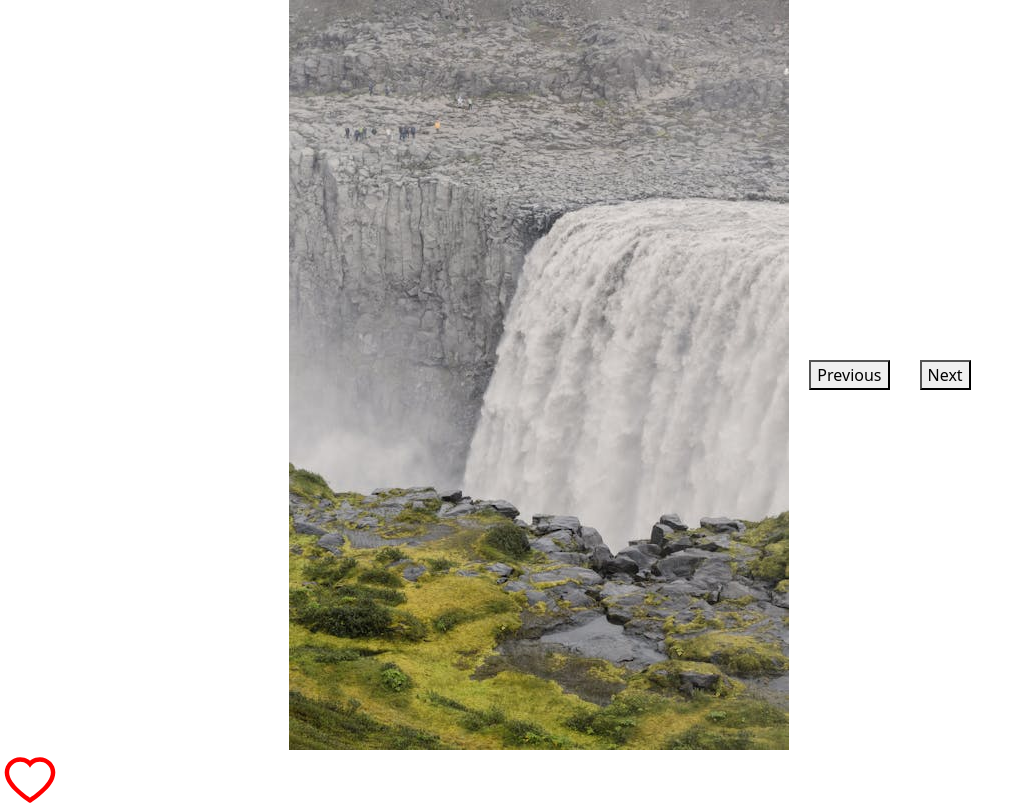
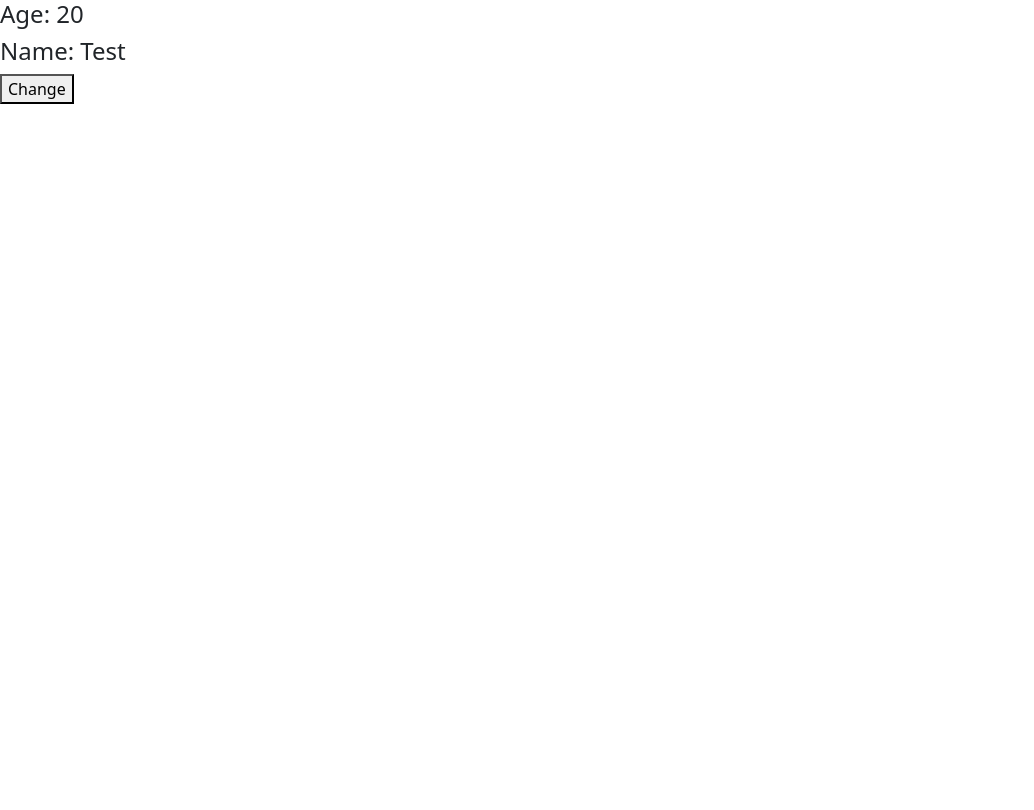
Before and after one commit to Emi263/react-project, a React (Vite) app: page / in a window 1280 px wide. Shown: the whole page, without its empty margins (0-1034 px from the left). Built offline with nearby package versions, Linux system fonts and the light colour scheme.

Commit message:
state update exercises

```diff
--- a/src/App.jsx
+++ b/src/App.jsx
@@ -6,6 +6,7 @@ import { useState } from "react";
 import Button from "./common/components/button/Button";
 import Carousel from "./Carousel";
 import LikeComponent from "./LikeComponent";
+import StateUpdates from "./StateUpdates";
 
 function App() {
   const testList = ["An item", "A second Item", "A third item", "A fourth Item", "A fifth item"];
@@ -39,7 +40,7 @@ function App() {
         Submit
       </Button>
       */}
-      {isAlertVisible && (
+      {/* {isAlertVisible && (
         <div className="alert alert-primary" role="alert">
           A simple primary alert—check it out!
           <p onClick={() => setIsAlertVisible(false)}>X</p>
@@ -47,7 +48,9 @@ function App() {
       )}
       <Carousel />
 
-      <LikeComponent label="sdfsdffd" />
+      <LikeComponent label="sdfsdffd" /> */}
+
+      <StateUpdates />
     </>
   );
 }
--- /dev/null
+++ b/src/StateUpdates.jsx
@@ -0,0 +1,141 @@
+import React, { useState } from "react";
+
+function StateUpdates() {
+  const [person, setPerson] = useState({
+    name: "Ben",
+    fullname: "sdfsfd",
+    age: 20,
+    contact: {
+      address: "Test",
+      phoneNumber: 343345,
+      email: "email@gmail.com",
+    },
+  });
+
+  const [todos, setTodos] = useState(["grocery", "school", "react", "css"]);
+
+  const [people, setPeople] = useState([
+    {
+      id: 1,
+      name: "Ben",
+      age: 20,
+      contact: {
+        address: "Test",
+        phoneNumber: 343345,
+        email: "email@gmail.com",
+      },
+    },
+    {
+      id: 2,
+      name: "John",
+      age: 78,
+      contact: {
+        address: "Test",
+        phoneNumber: 343345,
+        email: "email@gmail.com",
+      },
+    },
+    {
+      id: 5,
+      name: "Mark",
+      age: 13,
+      contact: {
+        address: "Test",
+        phoneNumber: 343345,
+        email: "email@gmail.com",
+      },
+    },
+    {
+      id: 8,
+      name: "Clark",
+      age: 12,
+      contact: {
+        address: "Test",
+        phoneNumber: 343345,
+        email: "email@gmail.com",
+      },
+    },
+  ]);
+
+  function updatePerson(id) {
+    //remove the person with id = 5;
+
+    const filteredList = people.filter((item) => item.id !== 5);
+
+    //change the age of the person whose id === id that we get as an argument
+    const newPeople = people.map((item) => {
+      if (item.id === id) {
+        item.age = 26;
+        return item;
+      } else {
+        return item;
+      }
+    });
+
+    setPeople(newPeople);
+    console.log(newPeople);
+  }
+
+  function search(value) {
+    //filter the items that contain the value from input
+    const filteredList = people.filter((item) => {
+      if (item.name.toLocaleLowerCase().includes(value.toLocaleLowerCase())) {
+        return true;
+      }
+      return false;
+    });
+    //filter only the adult people
+    const adultPerson = people.filter((item) => {
+      if (item.age >= 18) {
+        return true;
+      }
+      return false;
+    });
+
+    console.log({ adultPerson });
+  }
+
+  function changeTodos() {
+    //add a new todo in beginning
+    const updatedTodos = ["html", ...todos];
+
+    //add a new todo in the end
+    const updatedTodosOne = [...todos, "html"];
+
+    //filter the school
+    const filteredTodos = todos.filter((item) => item !== "school");
+
+    //create a new list with objects of type {name: ""}
+    const changedTodos = todos.map((item) => {
+      return {
+        name: item,
+      };
+    });
+
+    console.log(changedTodos);
+  }
+
+  function changeState() {
+    //change the adddress, add a faxNumber
+    const updatedPerson = {
+      ...person,
+      contact: {
+        ...person.contact,
+        address: "Road 7",
+        faxNumber: 34534345,
+      },
+    };
+    setPerson(updatedPerson);
+  }
+
+  return (
+    <div>
+      <h4>Age: {person.age}</h4>
+      <h4>Name: {person.contact.address}</h4>
+
+      <button onClick={() => search("ar")}>Change</button>
+    </div>
+  );
+}
+
+export default StateUpdates;
```
